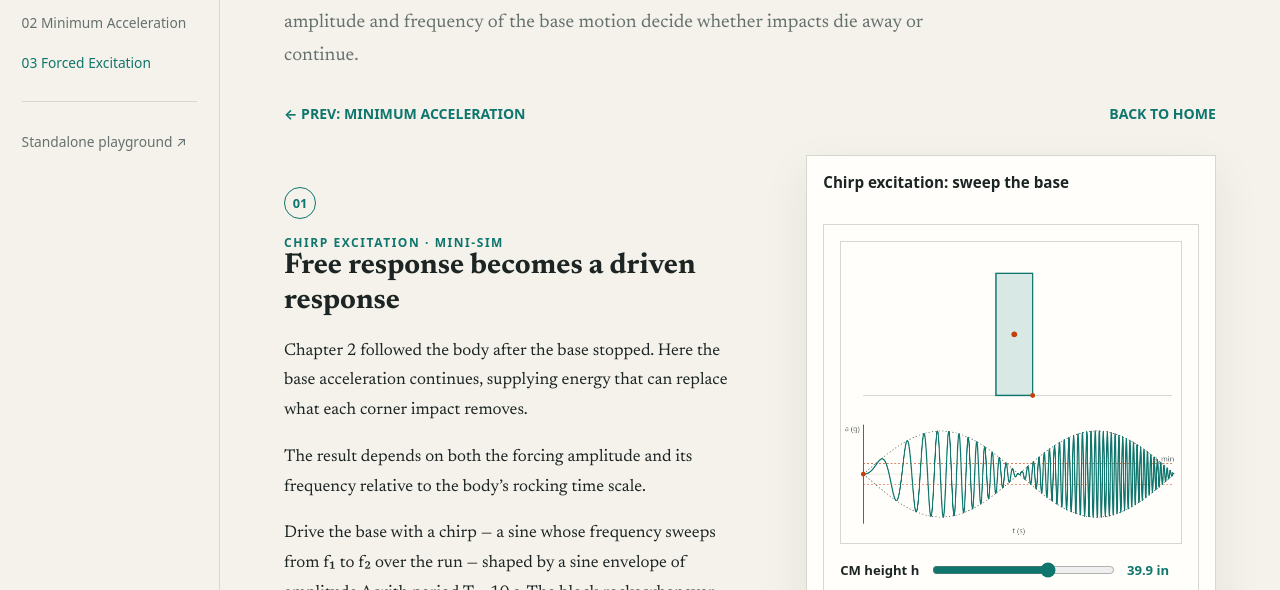
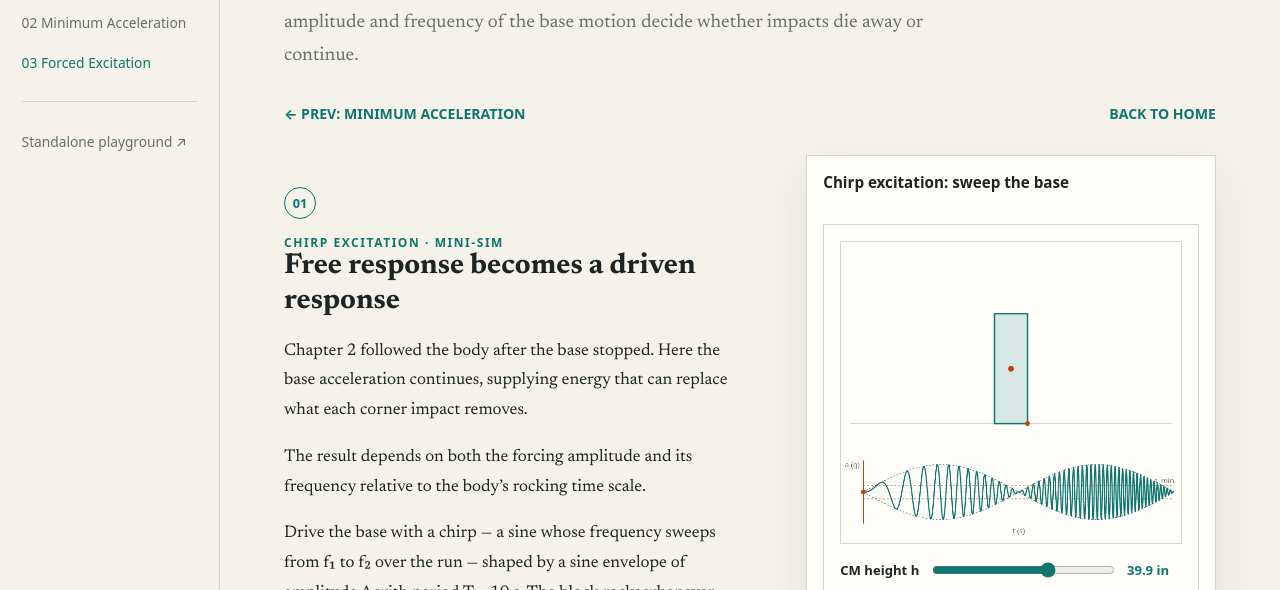
Before and after one commit to InnerReality/RockingDynamicsSite, a website: page site/chapters/03-free-response.html in a window 1280 px wide. Shown: the part 210-800 px from the top of the page. Drawn offline with nearby package versions, Linux system fonts and the light colour scheme.

Commit message:
Modified minisim in chapter 3

```diff
--- a/site/chapter.js
+++ b/site/chapter.js
@@ -768,7 +768,7 @@
       defs.innerHTML = force
         ? "where \\(P = " +
           P.toFixed(0) +
-          "\\) lb is the Belleville-washer preload per stack, \\(W = " +
+          "\\) lb is the preload applied, \\(W = " +
           W.toFixed(0) +
           "\\) lb is the body weight, \\(r_0 = " +
           r0.toFixed(1) +
@@ -776,7 +776,7 @@
           h.toFixed(1) +
           "\\) in is the center-of-mass height. With the current body parameters the rocking onset is at \\(a = " +
           aMin.toFixed(2) +
-          "\\,g\\). When the BW force is disabled, the preload term drops out (\\(P = 0\\)) and the equation reduces to \\(a = g\\,r_0/h\\)."
+          "\\,g\\). When the preload is disabled, \\(P = 0\\) and the equation reduces to \\(a = g\\,r_0/h\\)."
         : "where \\(W = " +
           W.toFixed(0) +
           "\\) lb is the body weight, \\(r_0 = " +
@@ -1165,7 +1165,7 @@
       c.fillRect(0, 0, w, hh);
 
       // ---- block animation (top) ----
-      const animH = Math.round(hh * 0.58);
+      const animH = Math.round(hh * 0.66);
       const visual = Math.max(
         -visualClamp,
         Math.min(visualClamp, theta * thetaGain),
@@ -1466,6 +1466,13 @@
     const T = 10; // s — envelope period and simulation time
     const cdamp = 1e7; // lb·in·s — rocking damping (no BW)
     const dt = 1e-3; // s
+    // The smoothstep contact/impact transition is confined to |θ| < band.
+    // A step that crosses it must be subdivided, or RK4 samples the huge
+    // impact term at a spurious point and injects energy (the block
+    // suddenly spins up).
+    const band = 1e-4; // rad — region around θ = 0 needing fine steps
+    const dtFine = 1e-6; // s — fine step inside the band
+    const vMin = 0.05; // rad/s — only subdivide when moving through it
     const thetaGain = 1; // visual magnification of θ
     const visualClamp = Math.PI / 2; // animation never rotates past ±90°
     const arrowCap = 3 * r0; // visual cap on the acceleration arrow
@@ -1515,23 +1522,46 @@
       const tArr = [0],
         thArr = [0],
         aArr = [0];
+
+      // Angular acceleration: θ'' = f(θ, θ', t).
+      const thdd = (th, thd, tt) => {
+        const ax = excitation(tt, A, f1, f2) * grav;
+        const s = smoothstep(th, 1e5, 1e-5);
+        const sp = smoothstepDerivative(th, 1e5, 1e-5);
+        return (
+          -mass * r0 * r0 * s * sp * thd * thd -
+            cdamp * (1 - s * s) * thd -
+            restCoef * s +
+            mass * h * ax
+        ) / Itt;
+      };
+
+      // RK4 integration of the 2nd-order ODE as a phase-space system.
+      // Steps that would cross the smoothstep band near θ = 0 are
+      // subdivided so the impact term is resolved instead of sampled
+      // at a spurious point.
       while (t < T) {
-        const ax = excitation(t, A, f1, f2) * grav;
-        const s = smoothstep(theta, 1e5, 1e-5);
-        const sp = smoothstepDerivative(theta, 1e5, 1e-5);
-        const thdd =
-          (-mass * r0 * r0 * s * sp * thetad * thetad -
-            cdamp * (1 - s * s) * thetad -
-            restCoef * s +
-            mass * h * ax) /
-          Itt;
-        const hStep = Math.min(dt, T - t);
-        thetad += thdd * hStep;
-        theta += thetad * hStep;
+        let hStep = Math.min(dt, T - t);
+        const thetaNext = theta + thetad * hStep;
+        const lo = Math.min(theta, thetaNext),
+          hi = Math.max(theta, thetaNext);
+        if (lo < band && hi > -band && Math.abs(thetad) > vMin)
+          hStep = Math.min(dtFine, T - t);
+        const hh = hStep / 2;
+        const k1v = thdd(theta, thetad, t);
+        const k1w = thetad;
+        const k2v = thdd(theta + hh * k1w, thetad + hh * k1v, t + hh);
+        const k2w = thetad + hh * k1v;
+        const k3v = thdd(theta + hh * k2w, thetad + hh * k2v, t + hh);
+        const k3w = thetad + hh * k2v;
+        const k4v = thdd(theta + hStep * k3w, thetad + hStep * k3v, t + hStep);
+        const k4w = thetad + hStep * k3v;
+        theta += (hStep / 6) * (k1w + 2 * k2w + 2 * k3w + k4w);
+        thetad += (hStep / 6) * (k1v + 2 * k2v + 2 * k3v + k4v);
         t += hStep;
         tArr.push(t);
         thArr.push(theta);
-        aArr.push(ax / grav);
+        aArr.push(excitation(t, A, f1, f2));
       }
       cached = { t: tArr, theta: thArr, a: aArr, aMin, T, h, A, f1, f2 };
       return cached;
@@ -1589,7 +1619,7 @@
       c.fillRect(0, 0, w, hh);
 
       // ---- block animation (top) ----
-      const animH = Math.round(hh * 0.58);
+      const animH = Math.round(hh * 0.7);
       const visual = Math.max(
         -visualClamp,
         Math.min(visualClamp, theta * thetaGain),
@@ -1597,31 +1627,30 @@
       const pivot = theta >= 0 ? r0 : -r0;
       const cos = Math.cos(visual),
         sin = Math.sin(visual);
+      const bw = 1 * r0; // visual half-width of the block
+      const bh = 1 * h; // visual half-height of the block
       const corners = [
-        [-r0, 0],
-        [r0, 0],
-        [r0, 2 * h],
-        [-r0, 2 * h],
+        [-bw, 0],
+        [bw, 0],
+        [bw, 2 * bh],
+        [-bw, 2 * bh],
       ].map(([dx, dy]) => ({
         x: pivot + (dx - pivot) * cos + dy * sin,
         y: -(dx - pivot) * sin + dy * cos,
       }));
       const cm = {
-        x: pivot + (0 - pivot) * cos + h * sin,
-        y: -(0 - pivot) * sin + h * cos,
+        x: pivot + (0 - pivot) * cos + bh * sin,
+        y: -(0 - pivot) * sin + bh * cos,
       };
       const arrowLen = Math.max(
         -arrowCap,
         Math.min(arrowCap, r0 * (a / aMin)),
       );
-      // Fixed plot: the extent is computed once per run from the maximum
-      // visual angle actually reached (clamped at ±90°) and the maximum
-      // arrow length, so the pivot corner, ground, and block size stay put
-      // while the block rotates and the arrow grows.
-      const maxVisual = Math.min(
-        visualClamp,
-        Math.max(...data.theta.map((v) => Math.abs(v) * thetaGain)),
-      );
+      // Fixed plot: the extent is computed from the worst-case visual angle
+      // (±90°) and the worst-case arrow length (the cap), so the pivot
+      // corner, ground, and block size stay put while the block rotates and
+      // the arrow grows — and the block stays centered as A changes.
+      const maxVisual = visualClamp;
       let bxMin = Infinity,
         bxMax = -Infinity,
         byMax = -Infinity;
@@ -1629,10 +1658,10 @@
         const co = Math.cos(vis),
           si = Math.sin(vis);
         for (const [dx, dy] of [
-          [-r0, 0],
-          [r0, 0],
-          [r0, 2 * h],
-          [-r0, 2 * h],
+          [-bw, 0],
+          [bw, 0],
+          [bw, 2 * bh],
+          [-bw, 2 * bh],
         ]) {
           const x = pivot + (dx - pivot) * co + dy * si;
           const y = -(dx - pivot) * si + dy * co;
@@ -1645,15 +1674,15 @@
         consider(pivot, maxVisual);
         consider(pivot, -maxVisual);
       });
-      const padX = Math.max(1, (bxMax - bxMin) * 0.08);
-      const padY = Math.max(1, byMax * 0.1);
-      const maxArrowLen = Math.min(r0 * (A / aMin), arrowCap);
-      const xMin = bxMin - padX - maxArrowLen * 1.1,
-        xMax = bxMax + padX + maxArrowLen * 1.1;
+      const padX = Math.max(1, (bxMax - bxMin) * 0.04);
+      const padY = Math.max(0.5, byMax * 0.05);
+      const maxArrowLen = arrowCap;
+      const xMin = bxMin - padX - maxArrowLen * 0.5,
+        xMax = bxMax + padX + maxArrowLen * 0.5;
       const yMin = 0,
         yMax = byMax + padY;
 
-      const pad = { left: 46, right: 18, top: 34, bottom: 44 };
+      const pad = { left: 18, right: 18, top: 20, bottom: 60 };
       const availW = w - pad.left - pad.right;
       const availH = animH - pad.top - pad.bottom;
       const scale = Math.min(availW / (xMax - xMin), availH / (yMax - yMin));
--- a/site/chapters/03-free-response.html
+++ b/site/chapters/03-free-response.html
@@ -245,6 +245,10 @@
                     ></label>
                     <button type="button" data-role="play">Play</button>
                   </div>
+                  <p class="mini-sim-result">
+                    Solution is inaccurate for large θ due to the small-angle
+                    approximation.
+                  </p>
                 </div>
               </div>
 
```
Also changed, not shown: site/chapters/02-min-accel.html (+1 -1 lines).
